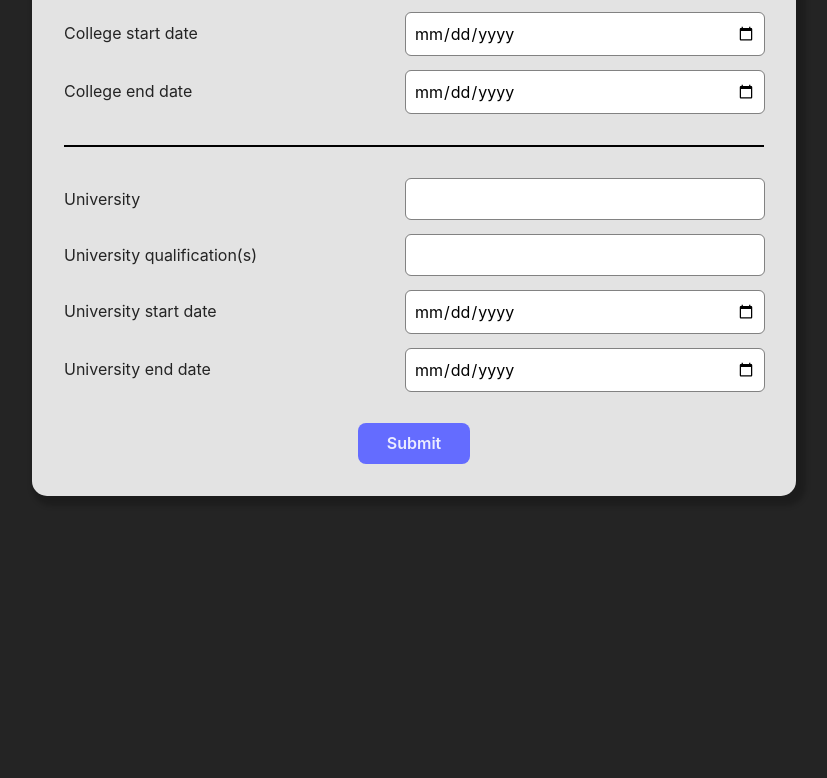
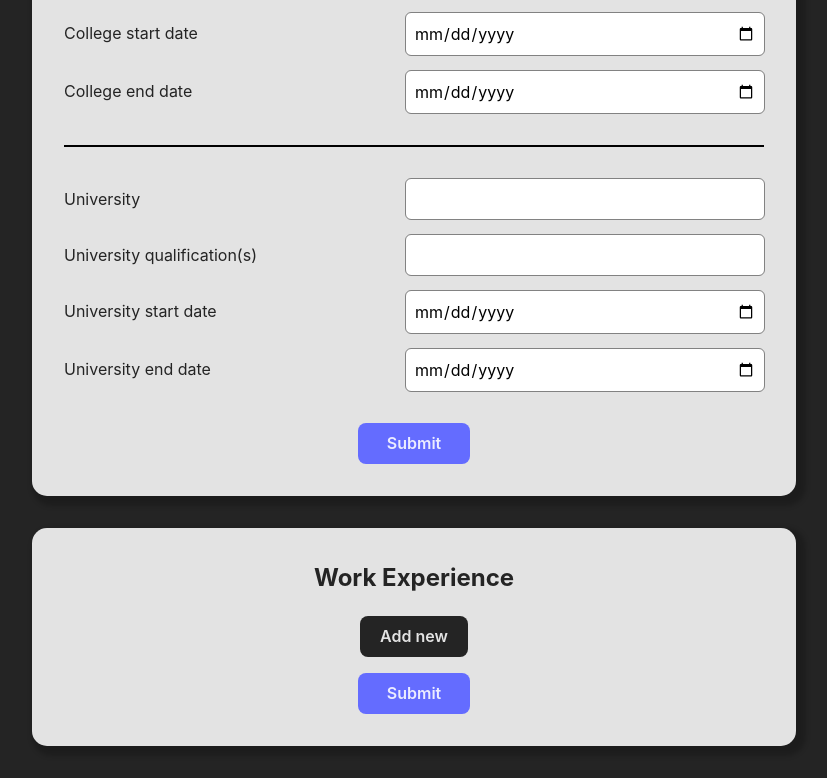
Before and after one commit to rubicon2/odin-cv-app, a React (Vite) app: page / in a window 1280 px wide. Shown: the part 957-1735 px from the top of the page, without its empty margins (226-1053 px from the left). Before the commit the page ends 1485 px from the top, so only its background shows below. Built offline with nearby package versions, Linux system fonts and the light colour scheme.

Commit message:
Add work experience section

```diff
--- a/src/App.jsx
+++ b/src/App.jsx
@@ -1,8 +1,10 @@
-import ToggleEditField from './ToggleEditField'
+import ToggleEditField from './ToggleEditField';
 import ToggleEditStudyInfo from './ToggleEditStudyInfo';
+import ToggleEditWorkInfo from './ToggleEditWorkInfo';
 import Container from './Container';
+
 import { useState } from 'react';
-import './App.css'
+import './App.css';
 
 function App() {
   const [firstName, setFirstName] = useState('');
@@ -14,24 +16,64 @@ function App() {
   const [uniInfo, setUniInfo] = useState({});
   const [educationSubmitted, setEducationSubmitted] = useState(false);
 
+  const [workInfo, setWorkInfo] = useState([]);
+  const [workSubmitted, setWorkSubmitted] = useState(false);
+
   // THINK ABOUT HAVING COLLAPSIBLE SECTION FOR EDUCATION INPUT! THAT WOULD BE SWEET!
 
   return (
     <>
       <h1>CV App</h1>
-      <Container className='input-flex-gap' onButtonClick={() => setGeneralSubmitted(!generalSubmitted)} submitted={generalSubmitted}>
+      <Container
+        className="input-flex-gap"
+        onButtonClick={() => setGeneralSubmitted(!generalSubmitted)}
+        submitted={generalSubmitted}
+      >
         <h2>General</h2>
-        <ToggleEditField fieldName='First Name' onChange={(event) => setFirstName(event.target.value)} value={firstName} edit={!generalSubmitted} />
-        <ToggleEditField fieldName='Surname' onChange={(event) => setSurname(event.target.value)} value={surname} edit={!generalSubmitted} />
+        <ToggleEditField
+          fieldName="First Name"
+          onChange={(event) => setFirstName(event.target.value)}
+          value={firstName}
+          edit={!generalSubmitted}
+        />
+        <ToggleEditField
+          fieldName="Surname"
+          onChange={(event) => setSurname(event.target.value)}
+          value={surname}
+          edit={!generalSubmitted}
+        />
       </Container>
-      <Container onButtonClick={() => setEducationSubmitted(!educationSubmitted)} submitted={educationSubmitted}>
+      <Container
+        onButtonClick={() => setEducationSubmitted(!educationSubmitted)}
+        submitted={educationSubmitted}
+      >
         <h2>Education</h2>
-        <ToggleEditStudyInfo placeOfStudy='School' onChange={(infoObj) => setSchoolInfo(infoObj)} edit={!educationSubmitted} />
-        <ToggleEditStudyInfo placeOfStudy='College' onChange={(infoObj) => setCollegeInfo(infoObj)} edit={!educationSubmitted} />
-        <ToggleEditStudyInfo placeOfStudy='University' onChange={(infoObj) => setUniInfo(infoObj)} edit={!educationSubmitted} />
+        <ToggleEditStudyInfo
+          placeOfStudy="School"
+          onChange={(infoObj) => setSchoolInfo(infoObj)}
+          edit={!educationSubmitted}
+        />
+        <ToggleEditStudyInfo
+          placeOfStudy="College"
+          onChange={(infoObj) => setCollegeInfo(infoObj)}
+          edit={!educationSubmitted}
+        />
+        <ToggleEditStudyInfo
+          placeOfStudy="University"
+          onChange={(infoObj) => setUniInfo(infoObj)}
+          edit={!educationSubmitted}
+        />
+      </Container>
+      <Container onButtonClick={() => setWorkSubmitted(!workSubmitted)}>
+        <h2>Work Experience</h2>
+        <ToggleEditWorkInfo
+          entries={workInfo}
+          onChange={(infoArr) => setWorkInfo(infoArr)}
+          edit={!workSubmitted}
+        />
       </Container>
     </>
-  )
+  );
 }
 
-export default App
+export default App;
```
